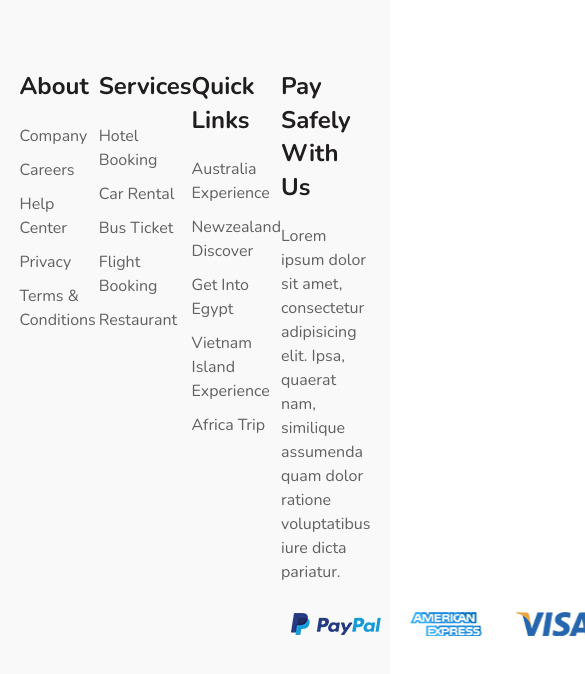
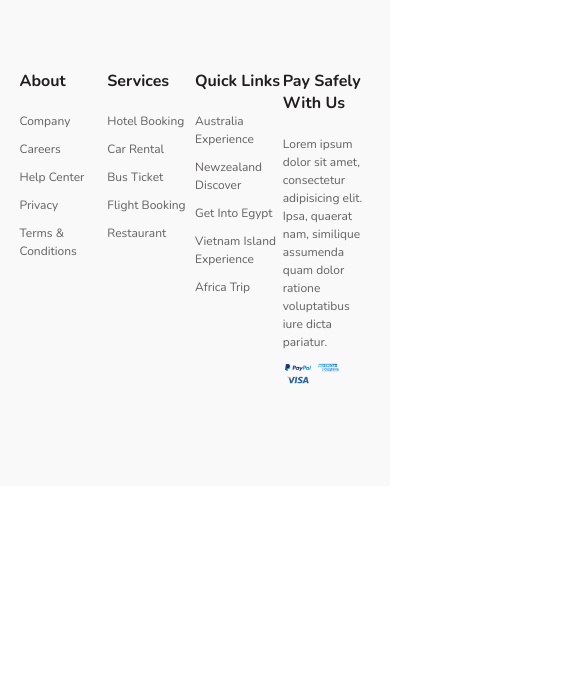
Before and after one commit to dylan751/db-travel-page-project, a Next.js app: page /cart in a window 390 px wide. Shown: the part 810-1484 px from the top of the page, 585 px wide, since content can reach past the window. After the commit the page ends 1296 px from the top, so only its background shows below. Built offline with nearby package versions, Linux system fonts and the light colour scheme; a web font is replaced by a local one.

Commit message:
add NProgess bar

```diff
--- a/components/home-page/products.js
+++ b/components/home-page/products.js
@@ -26,7 +26,7 @@ function Products(props) {
           <Button link="/shopping">Cửa Hàng</Button>
         </div>
       </div>
-      <Carousel breakPoints={breakPoints} enableAutoPlay autoPlaySpeed={4000}>
+      <Carousel breakPoints={breakPoints}>
         {products.map((product) => (
           <ProductItem
           key={product.ProductID}
--- a/components/layout/main-footer.module.css
+++ b/components/layout/main-footer.module.css
@@ -42,8 +42,41 @@
 
 .footer .footer-item .sponsor-logo {
   display: flex;
+  flex-wrap: wrap;
 }
 
 .footer .footer-item img {
   margin: 15px 10px;
 }
+
+@media screen and (max-width: 1024px) {
+  .footer .footer-item img {
+    margin: 10px 5px;
+    width: 25%;
+  }
+  .footer .footer-item h4 {
+    font-size: 1.25rem;
+  }
+  .footer .footer-link .link {
+    font-size: 0.8rem;
+  }
+  .footer .footer-item p {
+    font-size: 0.8rem;
+  }
+}
+
+@media screen and (max-width: 768px) {
+  .footer .footer-item img {
+    margin: 2px;
+    width: 30%;
+  }
+  .footer .footer-item h4 {
+    font-size: 1rem;
+  }
+  .footer .footer-link .link {
+    font-size: 0.75rem;
+  }
+  .footer .footer-item p {
+    font-size: 0.75rem;
+  }
+}
--- a/components/shopping/shopping-content.js
+++ b/components/shopping/shopping-content.js
@@ -6,8 +6,6 @@ function ShoppingContent(props) {
   return (
     <section className={classes["shopping-content"]}>
       <div className={classes["product-section"]}>
-        {/* <ProductSearch /> */}
-
         <ProductList products={products} />
       </div>
     </section>
--- a/components/tour-detail/tour-header.module.css
+++ b/components/tour-detail/tour-header.module.css
@@ -7,6 +7,7 @@
   margin: 0 auto;
   background-color: #f9f9f9;
   padding-top: 100px;
+  color: var(--clr_jaffa);
 }
 
 .tour-header h1 {
--- a/package.json
+++ b/package.json
@@ -11,6 +11,7 @@
     "@heroicons/react": "^1.0.5",
     "migrate": "^1.7.0",
     "next": "12.0.7",
+    "nextjs-progressbar": "^0.0.13",
     "react": "17.0.2",
     "react-dom": "17.0.2",
     "react-elastic-carousel": "^0.11.5",
--- a/pages/_app.js
+++ b/pages/_app.js
@@ -4,6 +4,7 @@ import Layout from "../components/layout/layout";
 import { NotificationContextProvider } from "../store/notification-context";
 import { ShoppingCartContextProvider } from "../store/shopping-cart-context";
 import "../styles/globals.css";
+import NextNProgress from "nextjs-progressbar";
 
 function MyApp({ Component, pageProps }) {
   return (
@@ -26,6 +27,7 @@ function MyApp({ Component, pageProps }) {
               content="initial-scale=1.0, width=device-width"
             />
           </Head>
+          <NextNProgress />
           <Component {...pageProps} />
         </Layout>
       </NotificationContextProvider>
--- a/pages/shopping/index.js
+++ b/pages/shopping/index.js
@@ -20,7 +20,6 @@ export async function getServerSideProps() {
     props: {
       products: products,
     },
-    // revalidate: 1800,
   };
 }
 
```
Also changed, not shown: lib/api-utils.js, 1 other file (tests, documents, lock files or other folders). Lines whose indentation alone changed are shown as unchanged.
